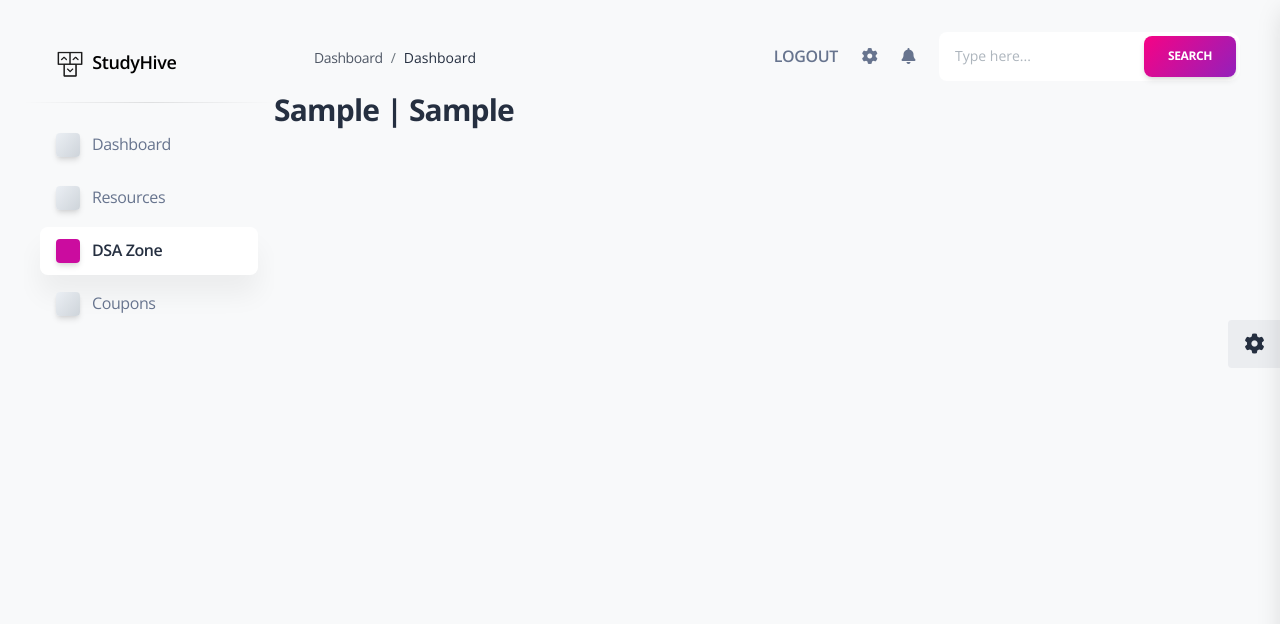
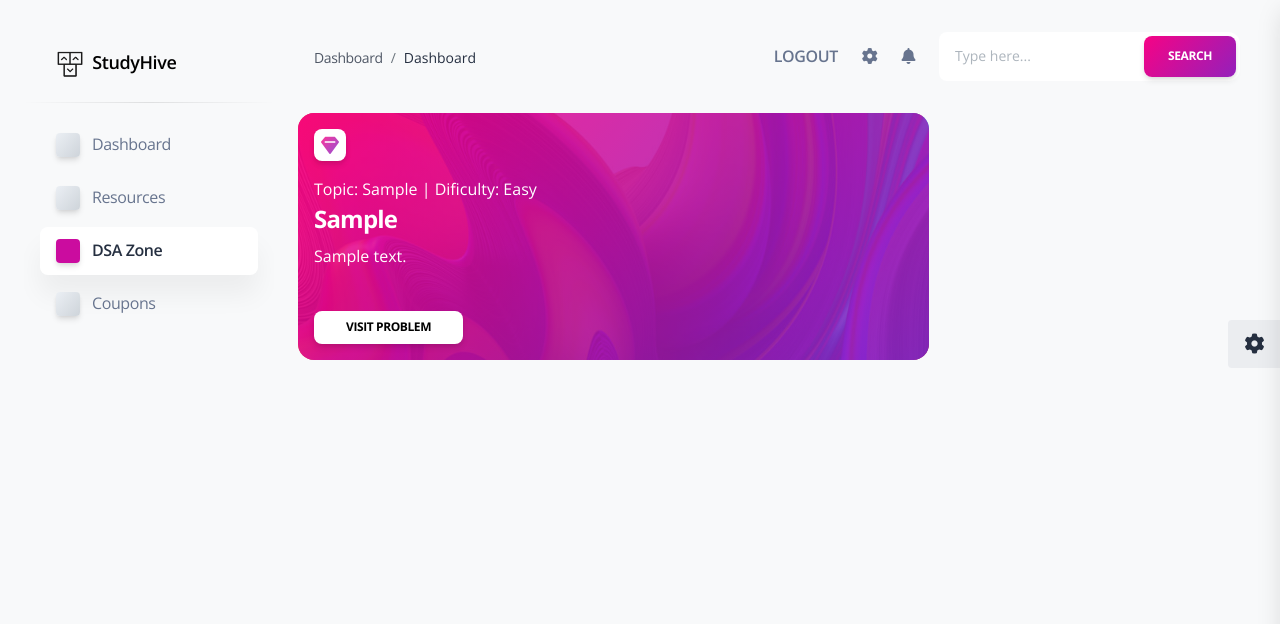
Before and after one commit to JasbirCodeSpace/StudyHive, a Django app: page /dsa/ in a window 1280 px wide. Shown: the top 624 px of the page. Run offline with Django 3.2, Linux system fonts and the light colour scheme; a user stored in the database is signed in; tables that the repository leaves empty hold one stand-in row (values such as "Sample post"); some libraries are stand-ins or nearby versions.

Commit message:
Update dsa app design and models

```diff
--- a/dsa/models/question.py
+++ b/dsa/models/question.py
@@ -5,10 +5,17 @@ from django.db import models
 
 class Question(models.Model):
 
+    DIFFICULTY = (
+        ('E', 'Easy'),
+        ('M', 'Medium'),
+        ('H', 'Hard'),
+    )
     topic = models.CharField(max_length=50, null=False)
     problem = models.CharField(max_length=100, null=False)
+    description = models.CharField(max_length=250, null=True)
+    difficulty = models.CharField(choices=DIFFICULTY, max_length=1, null=True)
+    url = models.URLField(null=False, blank=False)
     done = models.BooleanField(default=False)
-    url = models.URLField(null=False, blank=False)
 
     class Meta:
         """Meta definition for Question."""
@@ -18,12 +25,12 @@ class Question(models.Model):
 
     def __str__(self):
         """Unicode representation of Request."""
-        return f"Question [{self.id}][{self.topic}]"
+        return f"Question [{self.problem}]"
 
 
 class ListedQuestion(models.Model):
     date = models.DateField(auto_now_add=True)
-    question = models.ForeignKey(Question, on_delete=models.CASCADE, primary_key=True, unique=True)
+    question = models.OneToOneField(Question, on_delete=models.CASCADE, primary_key=True, unique=True)
 
     class Meta:
         """Meta definition for ListedQuestion."""
@@ -33,4 +40,4 @@ class ListedQuestion(models.Model):
 
     def __str__(self):
         """Unicode representation of ListedQuestion."""
-        return f"ListedQuestion [{self.question.id}]"
+        return f"ListedQuestion [{self.question}]"
--- /dev/null
+++ b/dsa/templatetags/question_filters.py
@@ -0,0 +1,12 @@
+from django import template
+
+register = template.Library()
+
+@register.filter(name='difficulty_level')
+def difficulty_level(level):
+    if level=='E':
+        return "Easy"
+    elif level=='M':
+        return "Medium"
+    elif level=='H':
+        return "Hard"
--- a/templates/dsa/dsa.html
+++ b/templates/dsa/dsa.html
@@ -1,9 +1,29 @@
 {% extends 'layouts/base.html' %}
+{% load question_filters %}
+{% block content %}
+<div class="container-fluid py-4">
+    <div class="row">
+      <div class="col-lg-8 mb-lg-0 mb-4">
+        <div class="card card-background shadow-none card-background-mask-primary" id="sidenavCard">
+            <div class="full-background" style="background-image: url('https://appsrv1-147a1.kxcdn.com/soft-ui-dashboard/img/curved-images/curved-8.jpg')"></div>
+            <div class="card-body text-left p-3 w-100">
+            <div class="icon icon-shape icon-sm bg-white shadow text-center mb-3 d-flex align-items-center justify-content-center border-radius-md">
+                <i class="ni ni-diamond text-primary text-gradient text-lg top-0" aria-hidden="true" id="sidenavCardIcon"></i>
 
-{% block content %}
-    <a href={{ question.url }} target="_blank">
-        <h3>{{ question.topic }} | {{ question.problem }}</h3>
-    </a>
+            </div>
+            <div>
+                <span class="text-white">Topic: {{question.topic}}</span> | <span class="text-white">Dificulty: {{ question.difficulty|difficulty_level }}</span>
+                <h4 class="text-white font-weight-bolder">{{question.problem}}</h4>
+                <p class="text-white">{{question.description}}</p>
+
+            </p>
+            <br>
+            <a href="{{ question.url }}" target="_blank" class="btn btn-white btn-sm mb-0">Visit problem</a>
+            </div>
+        </div>
+        </div>
+    </div>
+  </div>
 
 
 {% endblock %}
```
Also changed, not shown: dsa/migrations/0006_alter_listedquestion_question.py (added), dsa/migrations/0007_auto_20211120_1326.py (added), dsa/migrations/0008_question_difficulty.py (added), dsa/migrations/0009_alter_question_difficulty.py (added), dsa/migrations/0010_question_done.py (added).
